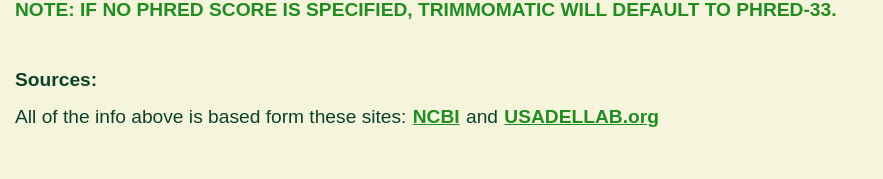
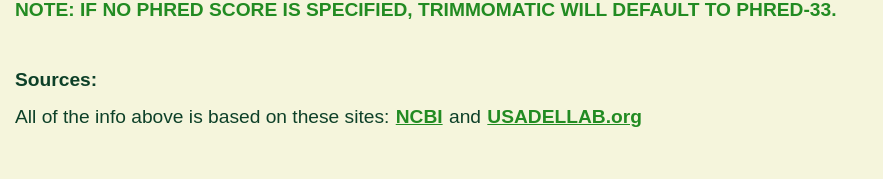
Before and after one commit to KasthuryI/Bio-informatica-toolbox, a Flask app: page /trimmomatic in a window 1280 px wide. Shown: the part 5854-6033 px from the top of the page, without its empty margins (0-883 px from the left). Run offline with Flask 3, Linux system fonts and the light colour scheme.

Commit message:
fixed grammar mistake in page

```diff
--- a/templates/trimmomatic.html
+++ b/templates/trimmomatic.html
@@ -332,7 +332,7 @@
     <br>
 
     <h4 class="source_text_trimmomatic">Sources:</h4>
-    <p class="source_text_trimmomatic">All of the info above is based form these sites:
+    <p class="source_text_trimmomatic">All of the info above is based on these sites:
         <a href="https://www.ncbi.nlm.nih.gov/pmc/articles/PMC4103590/#btu170-B5" class="links_text_trimmomatic">NCBI</a>
         and
         <a href="http://www.usadellab.org/cms/?page=trimmomatic" class="links_text_trimmomatic">USADELLAB.org</a>
```
